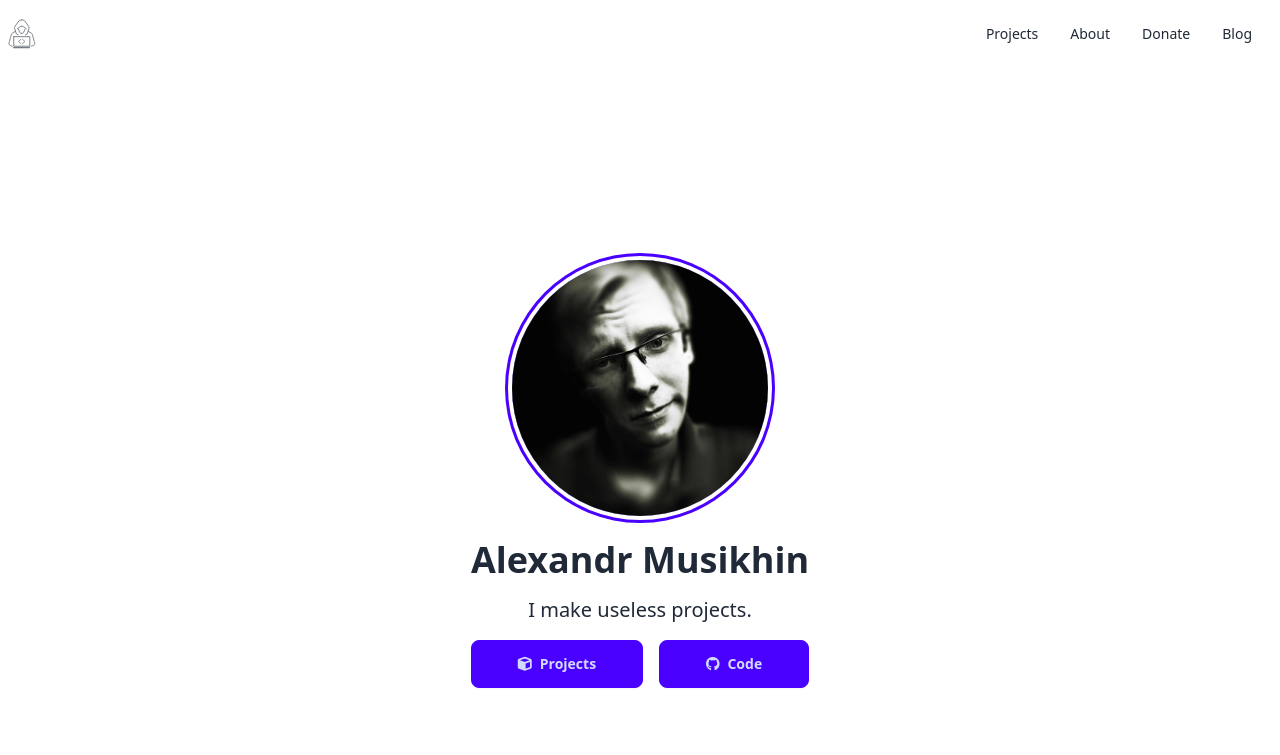
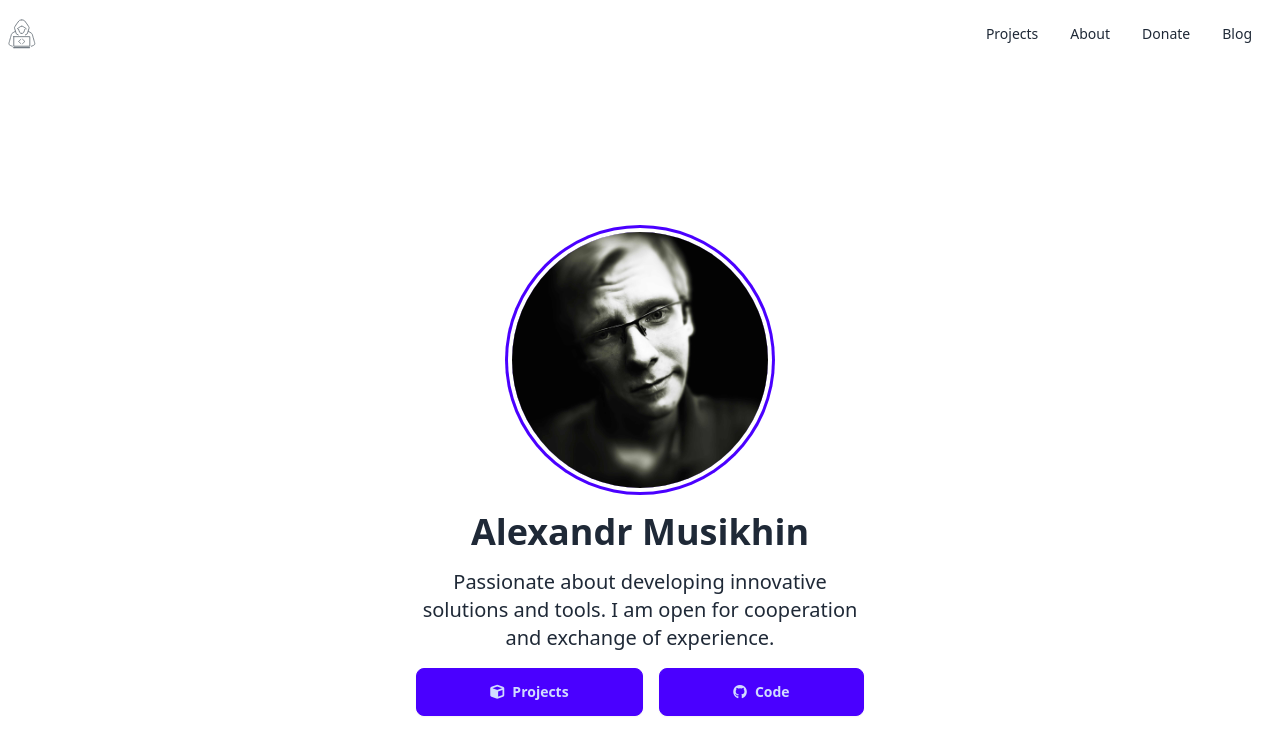
Before and after one commit to tophackr/tophackr.github.io, a Jekyll site: the page built from index.md, in a window 1280 px wide. Shown: the top 755 px of the page. Built offline with Jekyll 4.4.1, drawn with Linux system fonts in a browser that asks for light colours; nearby versions of some CDN libraries.

Commit message:
feat: update site description to reflect a passion for innovative solutions and collaboration

```diff
--- a/_config.yml
+++ b/_config.yml
@@ -1,6 +1,6 @@
 title: tophackr.com
 author: Alexandr Musikhin
-description: I make useless projects.
+description: Passionate about developing innovative solutions and tools. I am open for cooperation and exchange of experience.
 avatar: 'assets/avatar.png'
 baseurl: ''
 url: 'https://tophackr.com'
```
